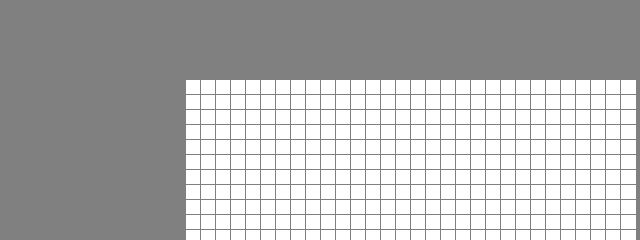
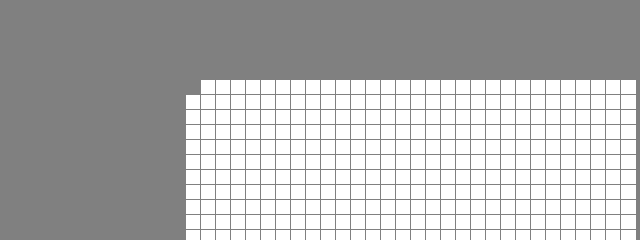
Before and after one commit to stephanie-lee/letter_painter, a website built with webpack: page index.html in a window 1280 px wide. In both pictures the pointer is over the element 422 px from the left and 87 px from the top of the page. Shown: the top 240 px of the page, 229-869 px from the left. Built offline with nearby package versions, Linux system fonts and the light colour scheme.

Commit message:
add hover effect

```diff
--- a/css/painter.css
+++ b/css/painter.css
@@ -17,3 +17,7 @@
 body {
   background-color: gray;
 }
+
+.square:hover {
+  background-color: gray;
+}
```
